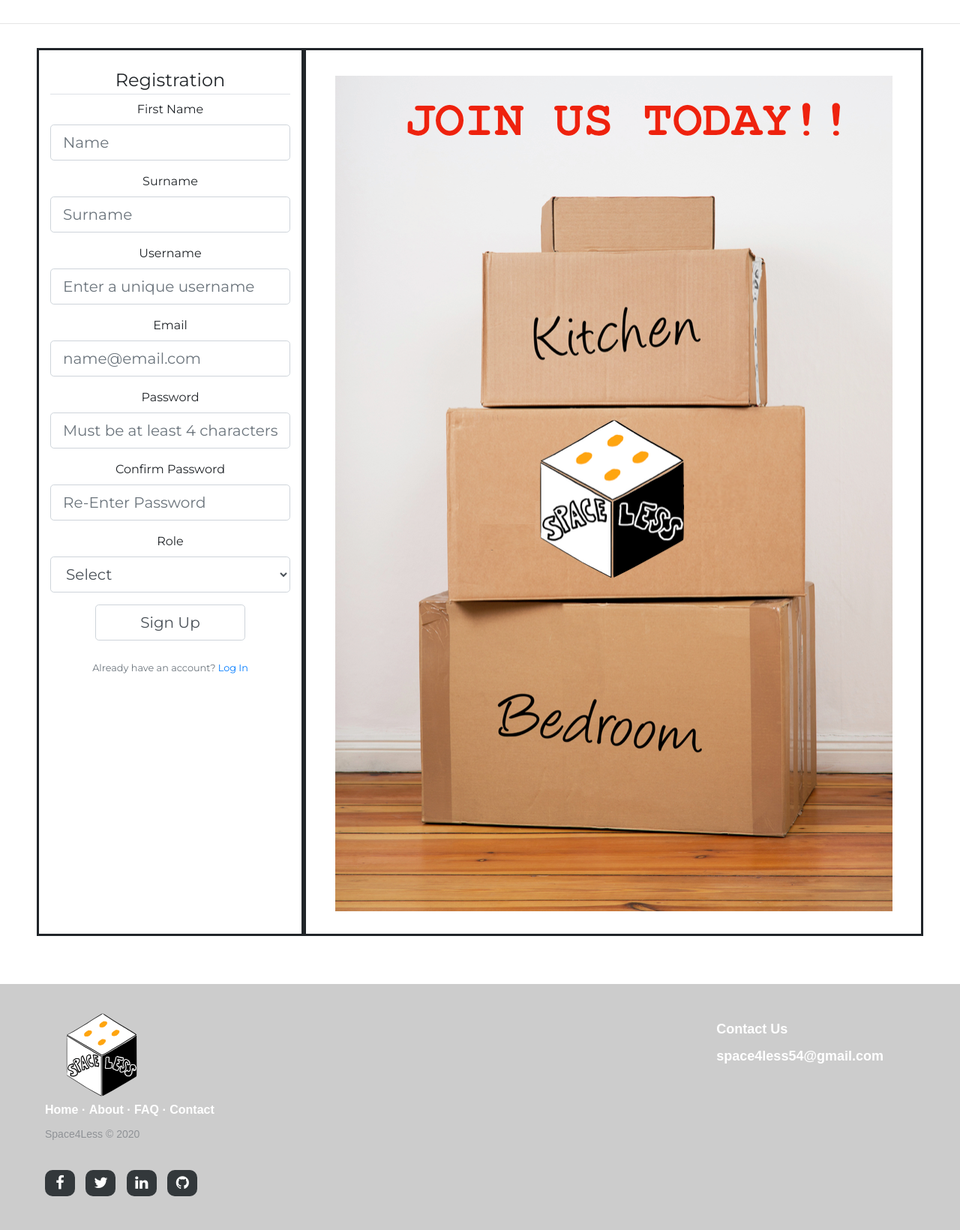
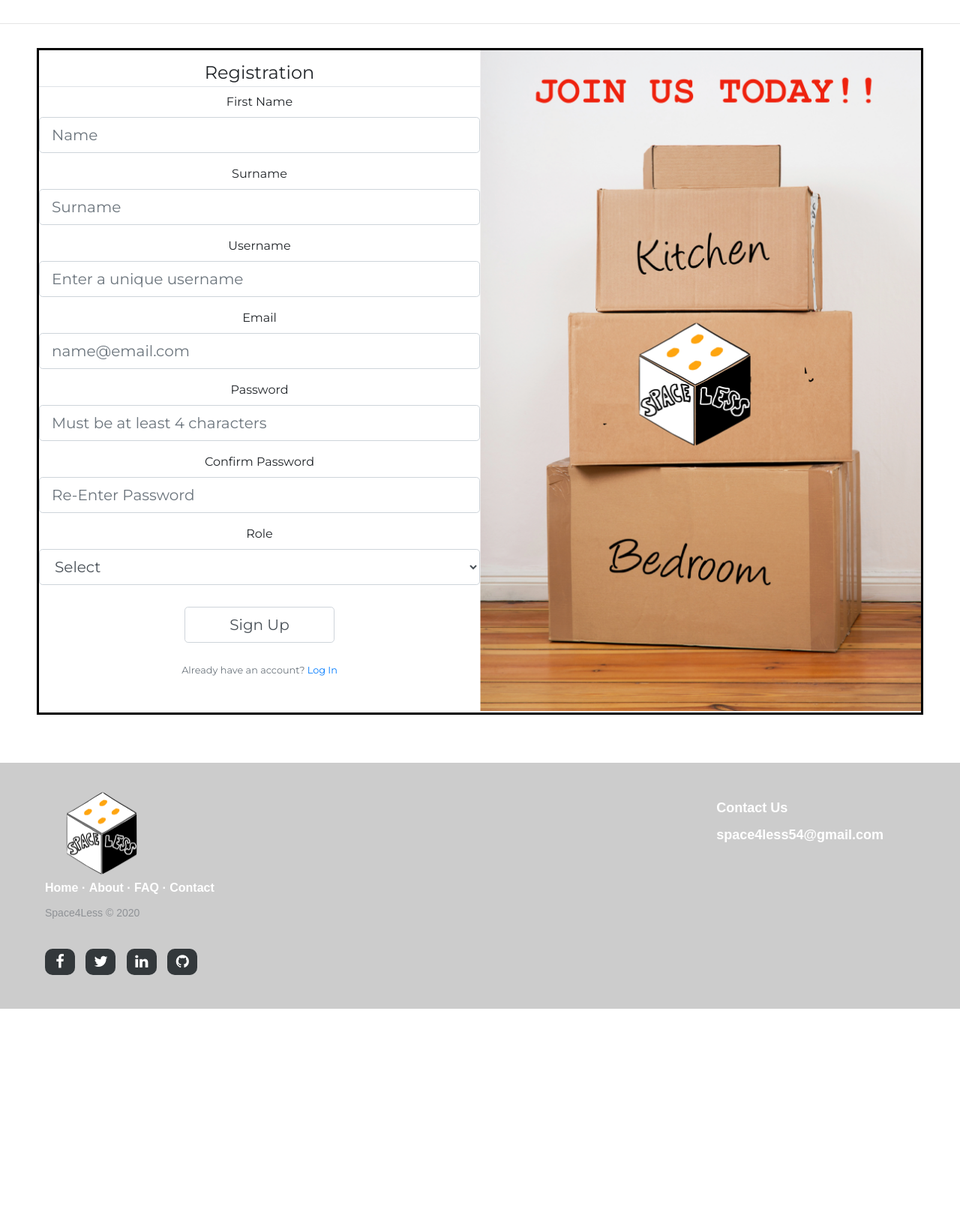
Before and after one commit to Jasmanji/Group5_Space4Less, a Flask app: page /signup in a window 1280 px wide. Shown: the part 133-1773 px from the top of the page at 75% size. After the commit the page ends 1478 px from the top, so only its background shows below. Run offline with Flask 2, Linux system fonts and the light colour scheme; some libraries are stand-ins or nearby versions.

Commit message:
signup fixed

```diff
--- a/app/static/design.css
+++ b/app/static/design.css
@@ -64,10 +64,33 @@
 
 .col {
   flex: 1; /* additionally, equal width */
-  padding: 1em;
-  border: solid ;
+  padding: 0% !important;
 }
 
+
+.signup-left{
+    border-top: solid black;
+  border-bottom: solid black;
+  border-left: solid black;
+}
+
+.signup-right{
+    border-top: solid black;
+  border-bottom: solid black;
+  border-right: solid black;
+}
+
+.signup-image {
+    width: 100%;
+    min-height: 100%;
+    min-width: 100%;
+
+}
+
+.signup-right{
+
+
+}
 
 #profile_picture{
   border: 7px solid black;
@@ -356,16 +379,17 @@ section {
 }
 
 @media (max-width: 1000px) {
-    .signup-right .signup-left{
-        float: none;
-        }
-    .signup-image{
+
+
+
+    .signup-right{
        display: none ;
     }
 
     .signup-left{
        width:100%;
     }
+
 }
 /* to make sure its responsive */
 
--- a/app/templates/signup.html
+++ b/app/templates/signup.html
@@ -10,7 +10,7 @@
     <div class="row">
 
 
-        <div class="col">
+        <div class="col signup-left">
 
             <!--  creating the list of input required for sign up page -->
             <!-- we want the method to be POST and action we set as an empty string so that it goes back to the same route
@@ -138,7 +138,8 @@
                 </form>
             </div>
         </div>
-        <div class="col">
+
+        <div class="col signup-right">
             <img class="signup-image" alt="ready to join us?!"
                  src="{{ url_for('static', filename='signup-image.png') }}">
         </div>
```
Also changed, not shown: app/static/signup-image.png.
